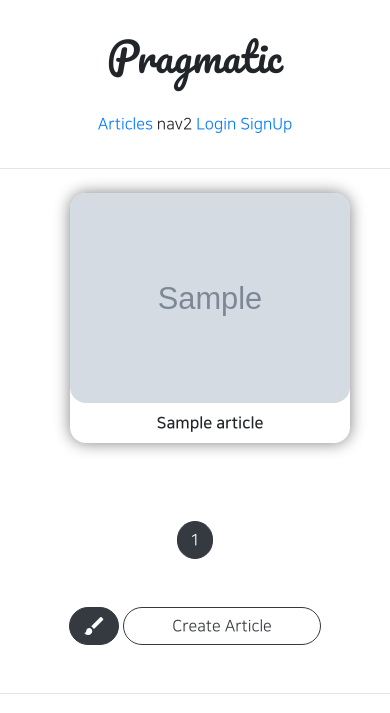
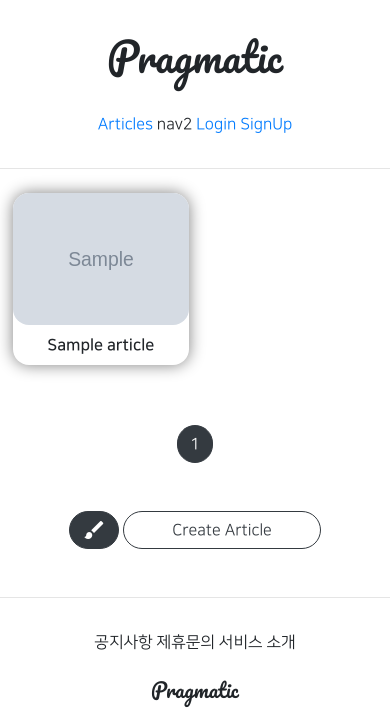
Before and after one commit to dongdonghyeok/new_project_1, a Django app: page /articles/list/ in a window 390 px wide. Shown: the top 713 px of the page. Run offline with Django 3.2, Linux system fonts and the light colour scheme; tables that the repository leaves empty hold one stand-in row (values such as "Sample post"); grey boxes marked "Sample" are stand-in pictures; parts of the project's set-up code (start-up, migrations or seed data) failed here and were passed over; some libraries are stand-ins or nearby versions.

Commit message:
21/08/12 commit 1 모바일, 웹 디자인 마진 적용

```diff
--- a/articleapp/templates/articleapp/list.html
+++ b/articleapp/templates/articleapp/list.html
@@ -4,8 +4,15 @@
 {% block content %}
 
     <style>
+
+        .container {
+            padding: 0;
+            margin: 0 0 auto;
+        }
+
         .container div {
-          width: 280px;
+          width: 45%;
+          max-width: 200px;
           display: flex;
           justify-content: center;
           align-items: center;
--- a/articleapp/views.py
+++ b/articleapp/views.py
@@ -60,4 +60,4 @@ class ArticleListView(ListView):
     model = Article
     context_object_name = 'article_list'
     template_name = 'articleapp/list.html'
-    paginate_by = 1
+    paginate_by = 20
--- a/static/js/magicgrid.js
+++ b/static/js/magicgrid.js
@@ -277,7 +277,7 @@ MagicGrid.prototype.listen = function listen () {
 let magicGrid = new MagicGrid({
   container: '.container',
   animate: true,
-  gutter: 30,
+  gutter: 12,
   static: true,
   useMin: true
 });
```
